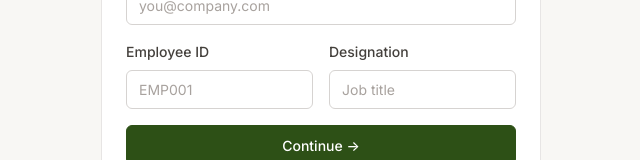
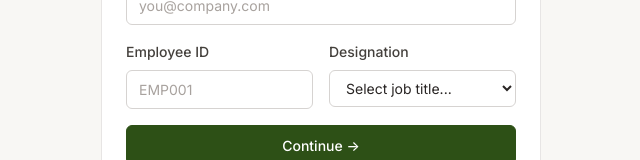
Before and after one commit to Notanormaldev/Odoo_EcoSphere, a React (Vite) app in the folder frontend/: page /register in a window 1280 px wide. Shown: the part 416-576 px from the top of the page, without its empty margins (319-959 px from the left). Built offline with nearby package versions, Linux system fonts and the light colour scheme.

Commit message:
feat(frontend): replace Designation text input with a predefined Select dropdown

```diff
--- a/frontend/src/pages/auth/RegisterPage.jsx
+++ b/frontend/src/pages/auth/RegisterPage.jsx
@@ -105,12 +105,21 @@ export default function RegisterPage() {
                 </div>
                 <div className="form-group">
                   <label className="form-label">Designation</label>
-                  <input
-                    type="text" className="form-input"
-                    placeholder="Job title"
+                  <select
+                    className="form-input"
                     value={form.designation}
                     onChange={(e) => setForm({ ...form, designation: e.target.value })}
-                  />
+                  >
+                    <option value="">Select job title...</option>
+                    <option value="Software Engineer">Software Engineer</option>
+                    <option value="Sustainability Consultant">Sustainability Consultant</option>
+                    <option value="CSR Manager">CSR Manager</option>
+                    <option value="Governance Compliance Lead">Governance Compliance Lead</option>
+                    <option value="Operations Coordinator">Operations Coordinator</option>
+                    <option value="Financial Analyst">Financial Analyst</option>
+                    <option value="Human Resources Manager">Human Resources Manager</option>
+                    <option value="Chief Sustainability Officer (CSO)">Chief Sustainability Officer (CSO)</option>
+                  </select>
                 </div>
               </div>
 
```
